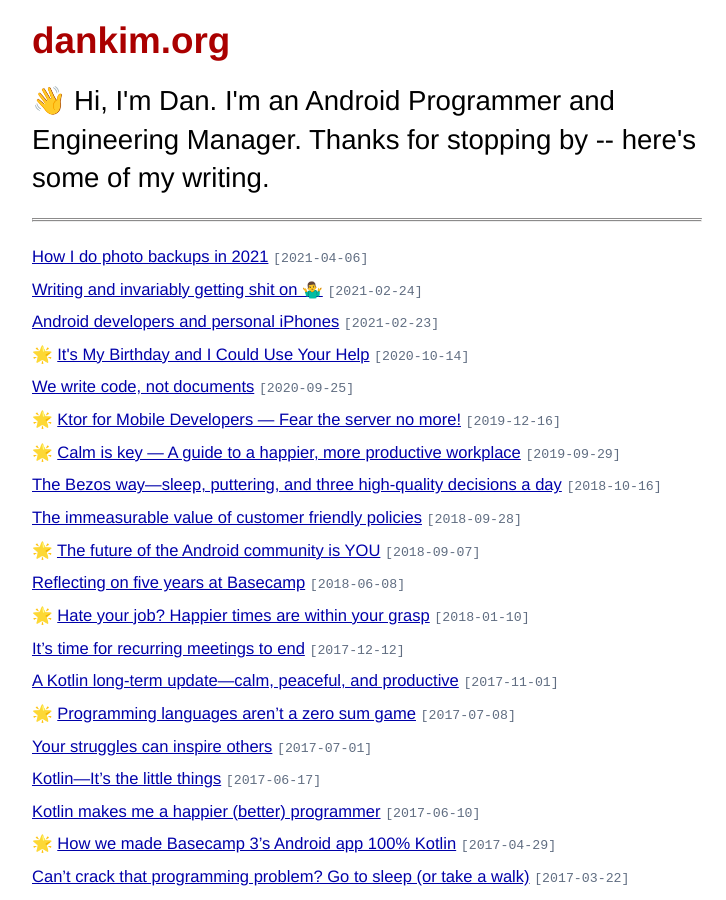
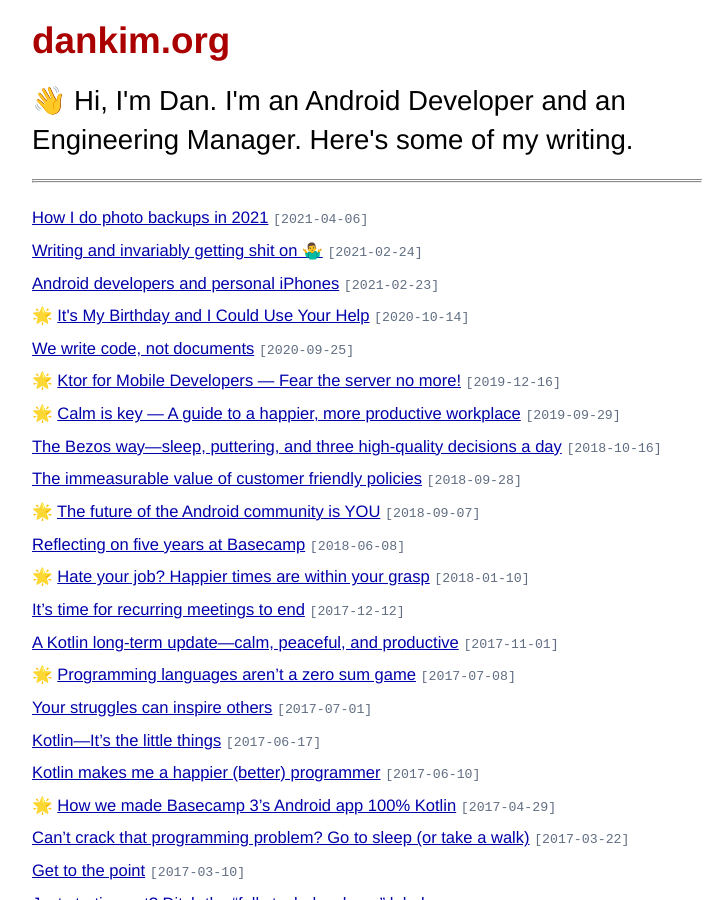
Before and after one commit to lateplate/lateplate.github.io, a Jekyll site: the page built from index.html, in a window 1280 px wide and 900 px high. Shown: the whole window, without its empty margins (273-999 px from the left). Built offline with Jekyll 4.4.1, drawn with Linux system fonts in a browser that asks for light colours.

Commit message:
Tweak header

```diff
--- a/index.html
+++ b/index.html
@@ -2,7 +2,7 @@
 layout: default
 title: dankim.org
 ---
-<p class="big">👋 Hi, I'm Dan. I'm an Android Programmer and Engineering Manager. Thanks for stopping by -- here's some of my writing.
+<p class="big">👋 Hi, I'm Dan. I'm an Android Developer and an Engineering Manager. Here's some of my writing.
 </p>
 <hr class="fancy"/>
 <div id="home">
```
